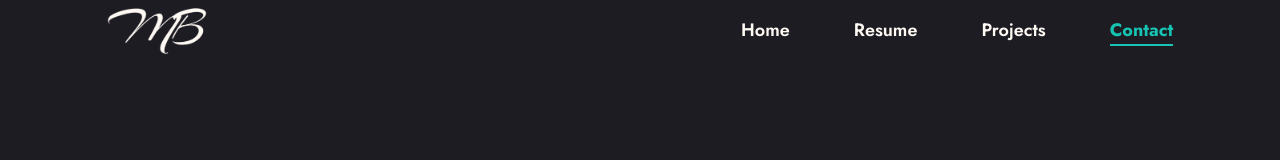
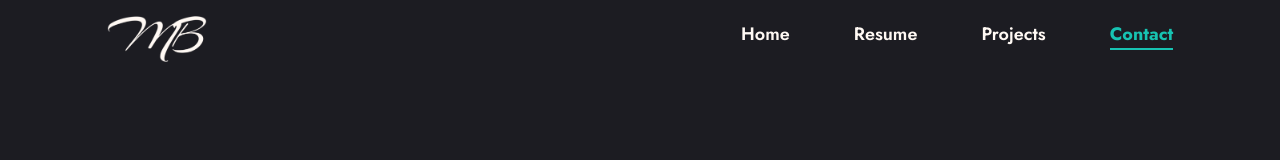
Before and after one commit to baekmerve/portfolioWebsite, a React (Vite) app: page / in a window 1280 px wide. Shown: the top 160 px of the page. Built offline with nearby package versions, Linux system fonts and the light colour scheme.

Commit message:
img size edit

```diff
--- a/src/scenes/Navbar.jsx
+++ b/src/scenes/Navbar.jsx
@@ -33,7 +33,7 @@ const Navbar = ({ selectedPage, setSelectedPage }) => {
         <AnchorLink href="#home" onClick={() => setSelectedPage("home")}>
           <img
             src="assets/images/logo.png"
-            className="cursor-pointer w-[100px]"
+            className="cursor-pointer w-[100px] mt-2"
           />
         </AnchorLink>
 
```
